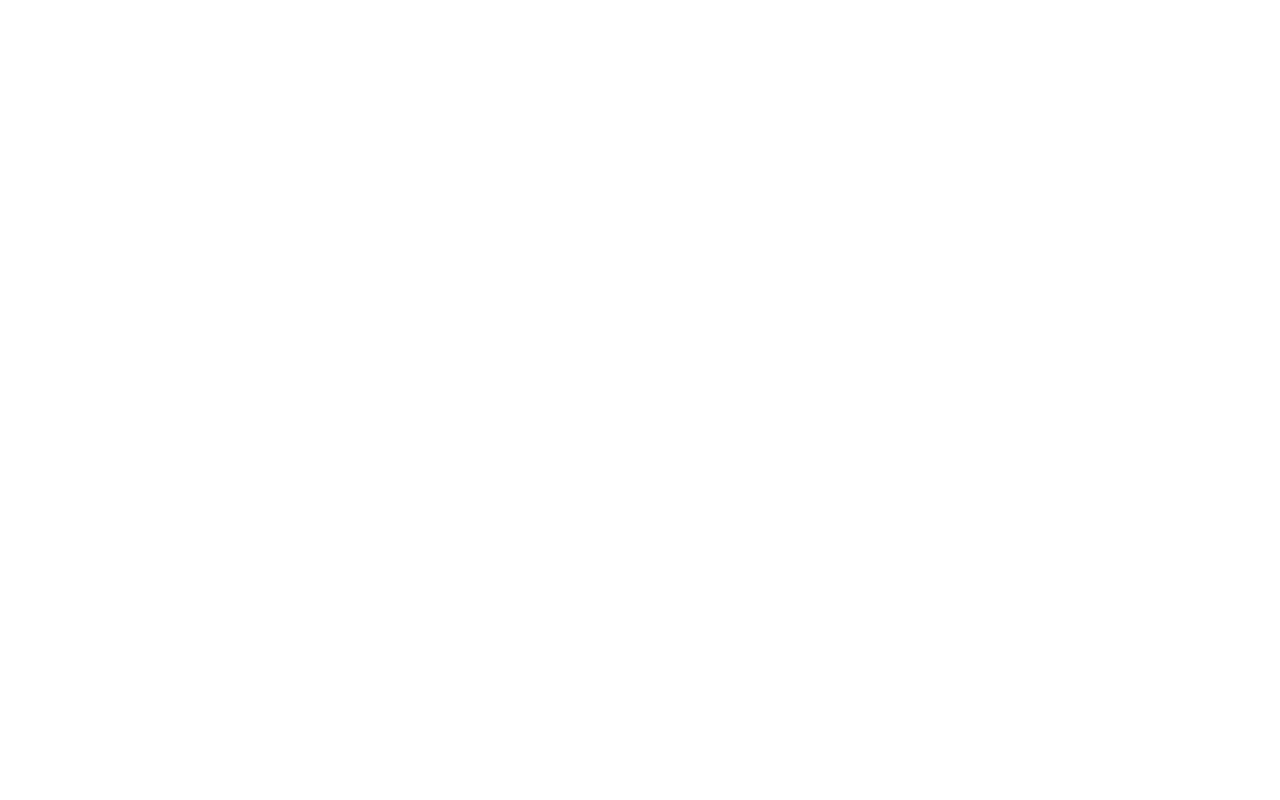
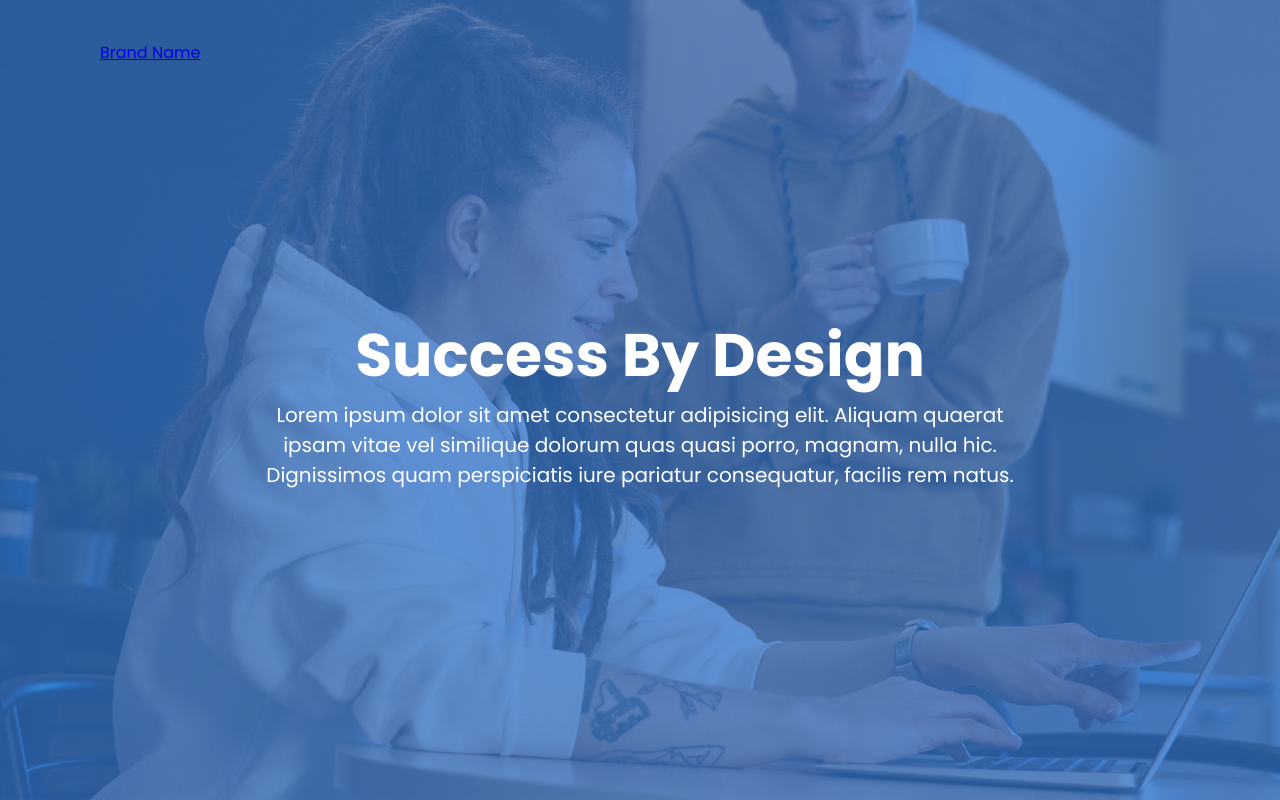
Before and after one commit to DevanshJain07/WebTemplates, a plain HTML site: page Template5/index.html in a window 1280 px wide. Drawn offline with Linux system fonts and the light colour scheme.

Commit message:
header fixed

```diff
--- a/Template5/index.html
+++ b/Template5/index.html
@@ -4,8 +4,21 @@
     <meta charset="UTF-8">
     <meta name="viewport" content="width=device-width, initial-scale=1.0">
     <title>Website Design</title>
+    <link rel="stylesheet" href="style.css">
 </head>
 <body>
+    <div class="banner">
+        <header>
+            <a href="#" class="logo">Brand Name</a>
+            <div class="toggle"></div>
+        </header>
+        <img src="images/bg.jpg">
+        <div class="content">
+            <h2>Success By Design</h2>
+            <p>Lorem ipsum dolor sit amet consectetur adipisicing elit. Aliquam quaerat ipsam vitae vel similique dolorum quas quasi porro, magnam, nulla hic. Dignissimos quam perspiciatis iure pariatur consequatur, facilis rem natus.</p>
+
+        </div>
+    </div>
 
 </body>
 </html>
--- a/Template5/style.css
+++ b/Template5/style.css
@@ -0,0 +1,52 @@
+@import url('https://fonts.googleapis.com/css?family=Poppins:300,400,500,600,700,800,900&display=swap');
+
+*
+{
+ margin: 0;
+ padding: 0;
+ box-sizing: border-box;
+ font-family: 'Poppins',sans-serif;
+}
+.banner{
+    position: relative;
+    width: 100%;
+    height: 100vh;
+    background: #3475ca;
+    display: flex;
+    justify-content: center;
+    align-items: center;
+}
+
+.banner img{
+    position: absolute;
+    top: 0;
+    left: 0;
+    width: 100%;
+    height: 100%;
+    object-fit: cover;
+    opacity: 0.25;
+}
+.banner .content{
+    position: relative;
+    max-width: 750px;
+    text-align: center;
+}
+.banner .content h2{
+    color: #fff;
+    font-size: 60px;
+}
+.banner .content p{
+    color: #fff;
+    font-size: 20px;
+}
+.banner header{
+    position: absolute;
+    top: 0;
+    left: 0;
+    width: 100%;
+    padding: 40px 100px;
+    display: flex;
+    justify-content: space-between;
+    align-items: center;
+    z-index: 100;
+}
```
